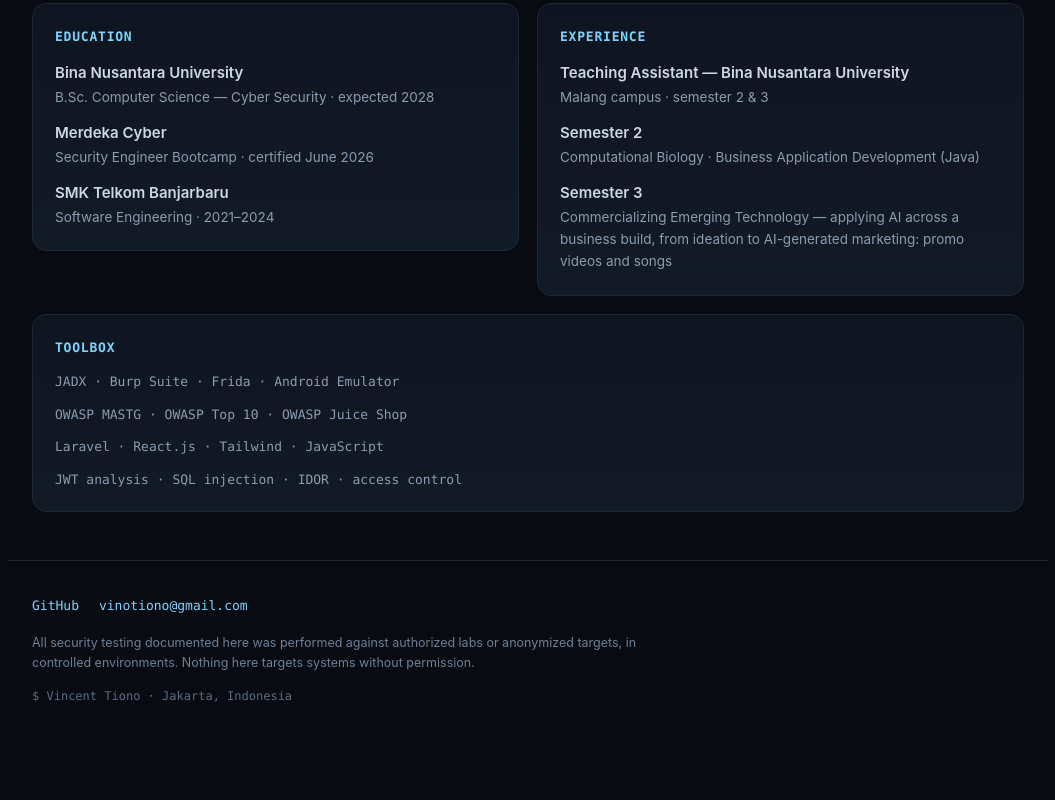
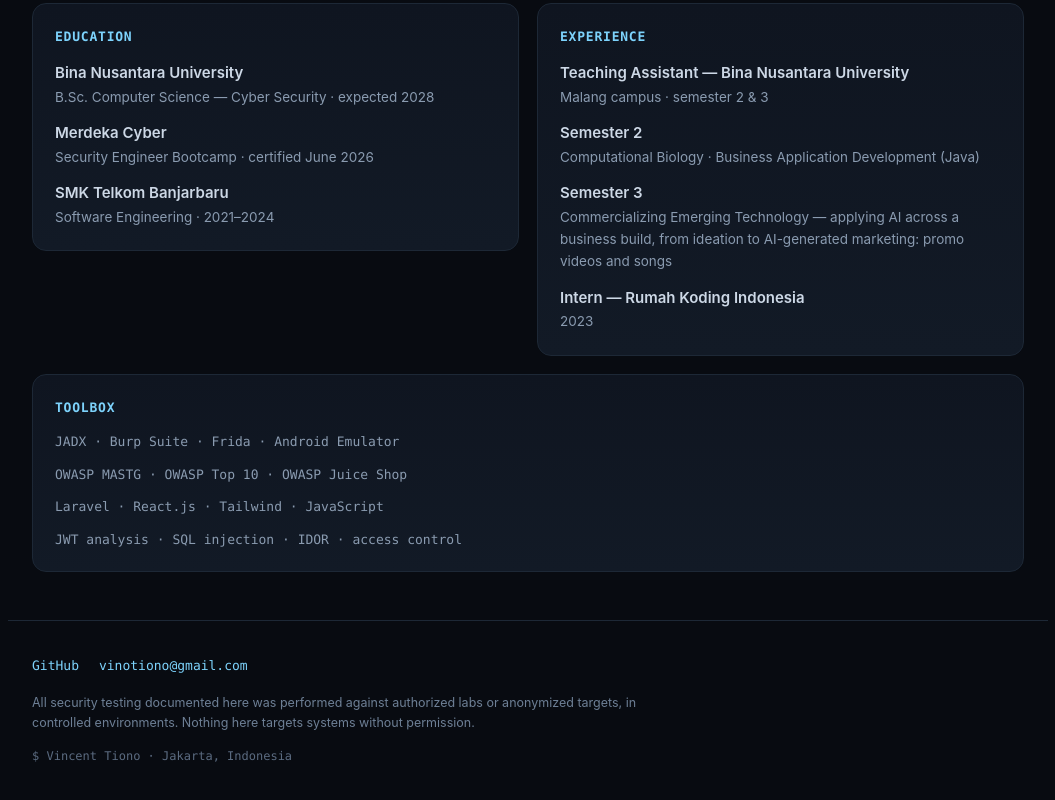
Before and after one commit to Yenmau/Yenmau.github.io, a plain HTML site: page index.html in a window 1280 px wide. Shown: the part 2859-3659 px from the top of the page, without its empty margins (112-1167 px from the left). Before the commit the page ends 3615 px from the top, so only its background shows below. Drawn offline with Linux system fonts and the light colour scheme.

Commit message:
Experience: add Rumah Koding Indonesia internship (2023)

```diff
--- a/index.html
+++ b/index.html
@@ -310,6 +310,7 @@
             <li><strong>Teaching Assistant &mdash; Bina Nusantara University</strong><span>Malang campus &middot; semester 2 &amp; 3</span></li>
             <li><strong>Semester 2</strong><span>Computational Biology &middot; Business Application Development (Java)</span></li>
             <li><strong>Semester 3</strong><span>Commercializing Emerging Technology &mdash; applying AI across a business build, from ideation to AI-generated marketing: promo videos and songs</span></li>
+            <li><strong>Intern &mdash; Rumah Koding Indonesia</strong><span>2023</span></li>
           </ul>
         </div>
         <div class="about-col about-panel span-2">
```
